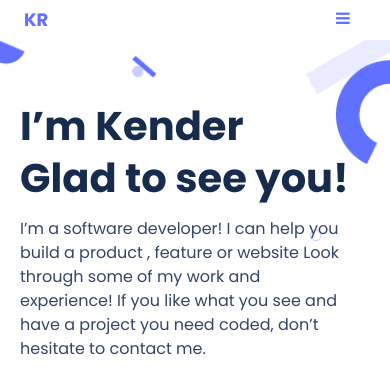
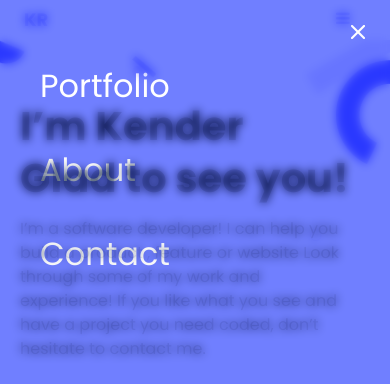
Before and after one commit to kensteph/Portfolio, a website: page index.html in a window 390 px wide. Shown: the top 384 px of the page. Drawn offline with Linux system fonts and the light colour scheme.

Commit message:
Style the mobile menu modal

```diff
--- a/css/style.css
+++ b/css/style.css
@@ -713,3 +713,40 @@ textarea {
     align-self: center;
   }
 }
+
+/* Mobile Menu Modal */
+
+.menu-modal {
+  width: 100vw;
+  height: 100vh;
+  position: fixed;
+  left: 0;
+  top: 0;
+  background: #6070ff;
+  opacity: 0.9;
+  backdrop-filter: blur(5px);
+  mix-blend-mode: multiply;
+  z-index: 1;
+}
+
+.close-button {
+  display: flex;
+  justify-content: flex-end;
+  padding: 20px;
+}
+
+.menu-mobile-links {
+  display: flex;
+  flex-direction: column;
+  margin-top: 0;
+  padding-top: 0;
+  list-style: none;
+  gap: 40px;
+}
+
+.menu-mobile-links li a {
+  font-size: 32px;
+  line-height: 44px;
+  color: #fff;
+  text-decoration: none;
+}
--- a/index.html
+++ b/index.html
@@ -333,7 +333,7 @@
     <div class="menu-modal" id="modal">
       <div class="modal-content">
         <div class="close-button">
-          <img id="close-btn">
+          <img id="close-btn" src="./assets/close-btn.png" alt="Close button icon">
         </div>
         <ul class="menu-mobile-links">
           <li><a  href="#works">Portfolio</a></li>
```
Also changed, not shown: .github/workflows/linters.yml, assets/close-btn.png (added).
